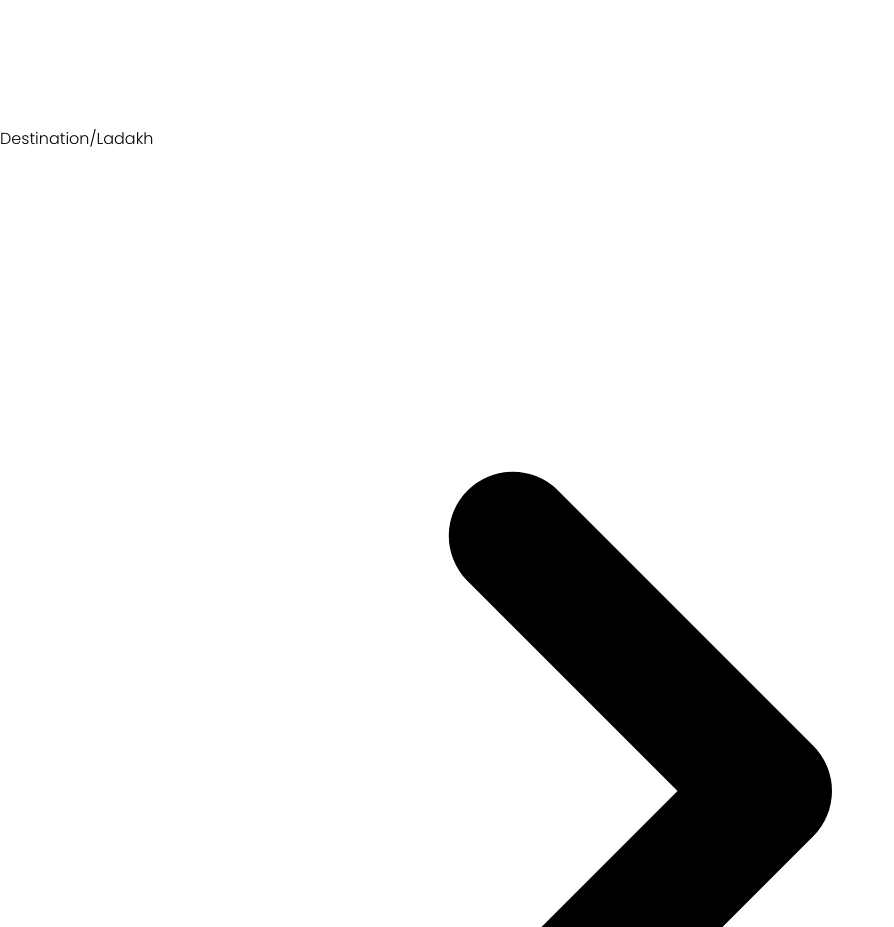
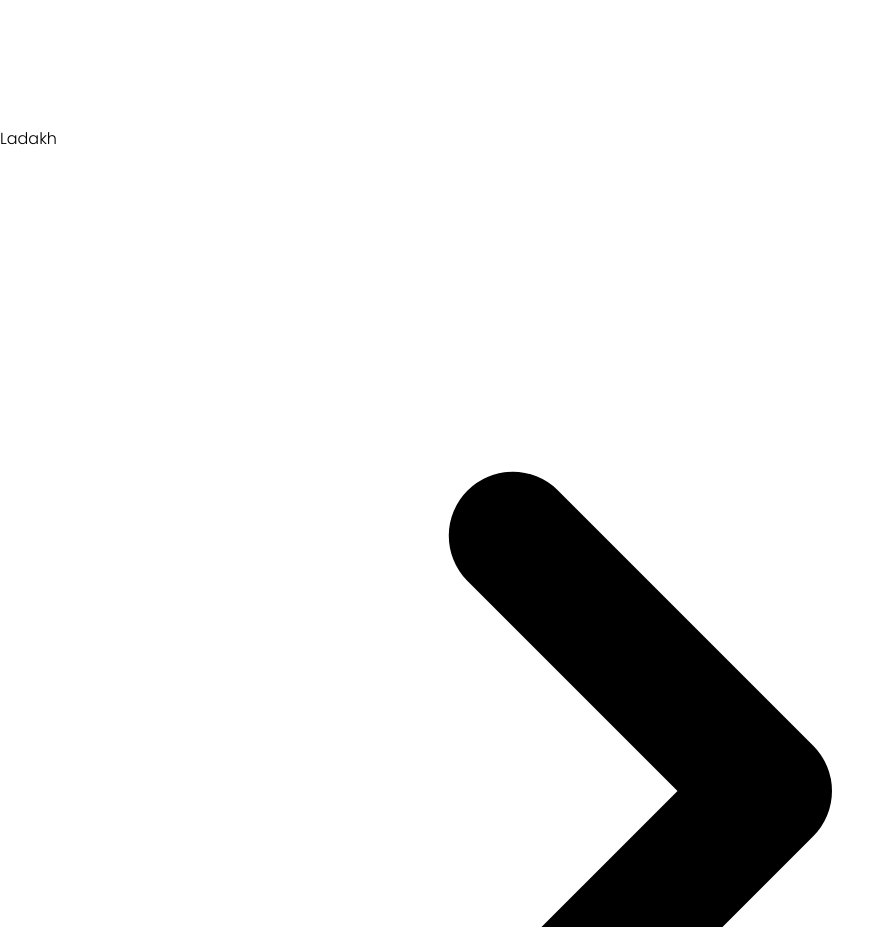
Before and after one commit to zingowalker/EIJ-REACT, a React (Vite) app: page /Ladakh/1 in a window 1280 px wide. Shown: the part 3460-4387 px from the top of the page, without its empty margins (0-894 px from the left). Built offline with nearby package versions, Linux system fonts and the light colour scheme.

Commit message:
breadcrum ladakh fixed

```diff
--- a/src/components/LadakhTourDetails/LadakhTourDetails.jsx
+++ b/src/components/LadakhTourDetails/LadakhTourDetails.jsx
@@ -5,8 +5,6 @@ import { ChevronUpIcon } from "@heroicons/react/20/solid";
 import TOURS from "../../../ladakh.js";
 
 const LadakhTourDetails = () => {
-
-
   // const navigate = useNavigate();
   const { tourId } = useParams();
   // const { pathname } = useLocation();
@@ -28,7 +26,8 @@ const LadakhTourDetails = () => {
       <div className="mx-auto py-12">
         <div
           className="bg-cover bg-center h-64 md:h-96"
-          style={{ backgroundImage: `url(${src})` }}>
+          style={{ backgroundImage: `url(${src})` }}
+        >
           <div className="container mx-auto h-full flex flex-col items-center justify-center column">
             <h1 className="text-3xl md:text-5xl font-bold text-white text-center">
               {title}
@@ -79,7 +78,7 @@ const LadakhTourDetails = () => {
                 to="/Destination/Ladakh"
                 className="text-gray-900 dark:text-gray-900 ml-1 md:ml-2 text-sm font-medium hover:underline"
               >
-                Destination/Ladakh
+                Ladakh
               </Link>
             </div>
           </li>
@@ -110,7 +109,6 @@ const LadakhTourDetails = () => {
         </ol>
       </nav>
       <div className="w-full py-12 px-4 pt-8">
-
         <h1 className="text-center py-2 font-bold uppercase lg:text-2xl">
           Itinerary
         </h1>
```
